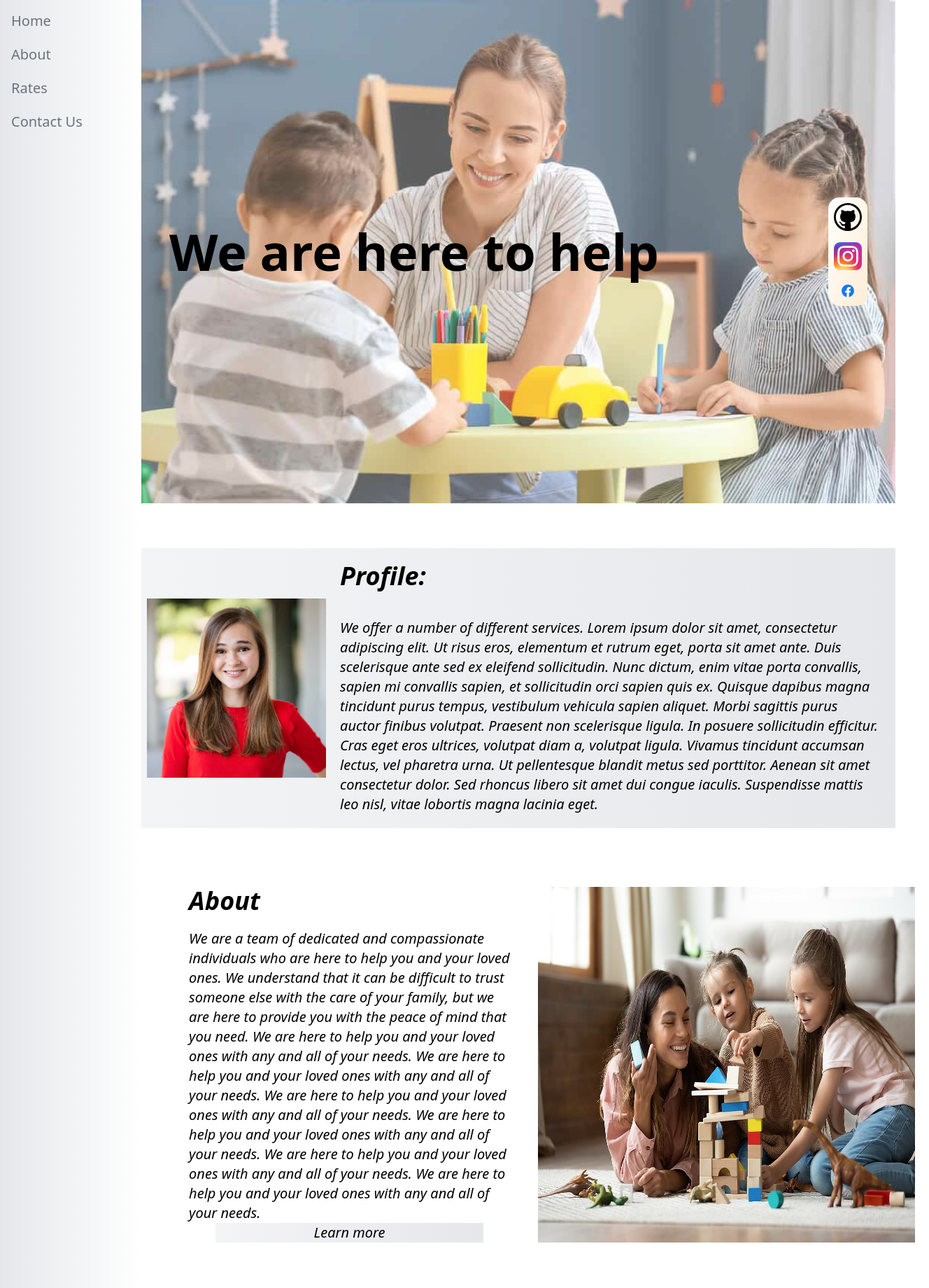
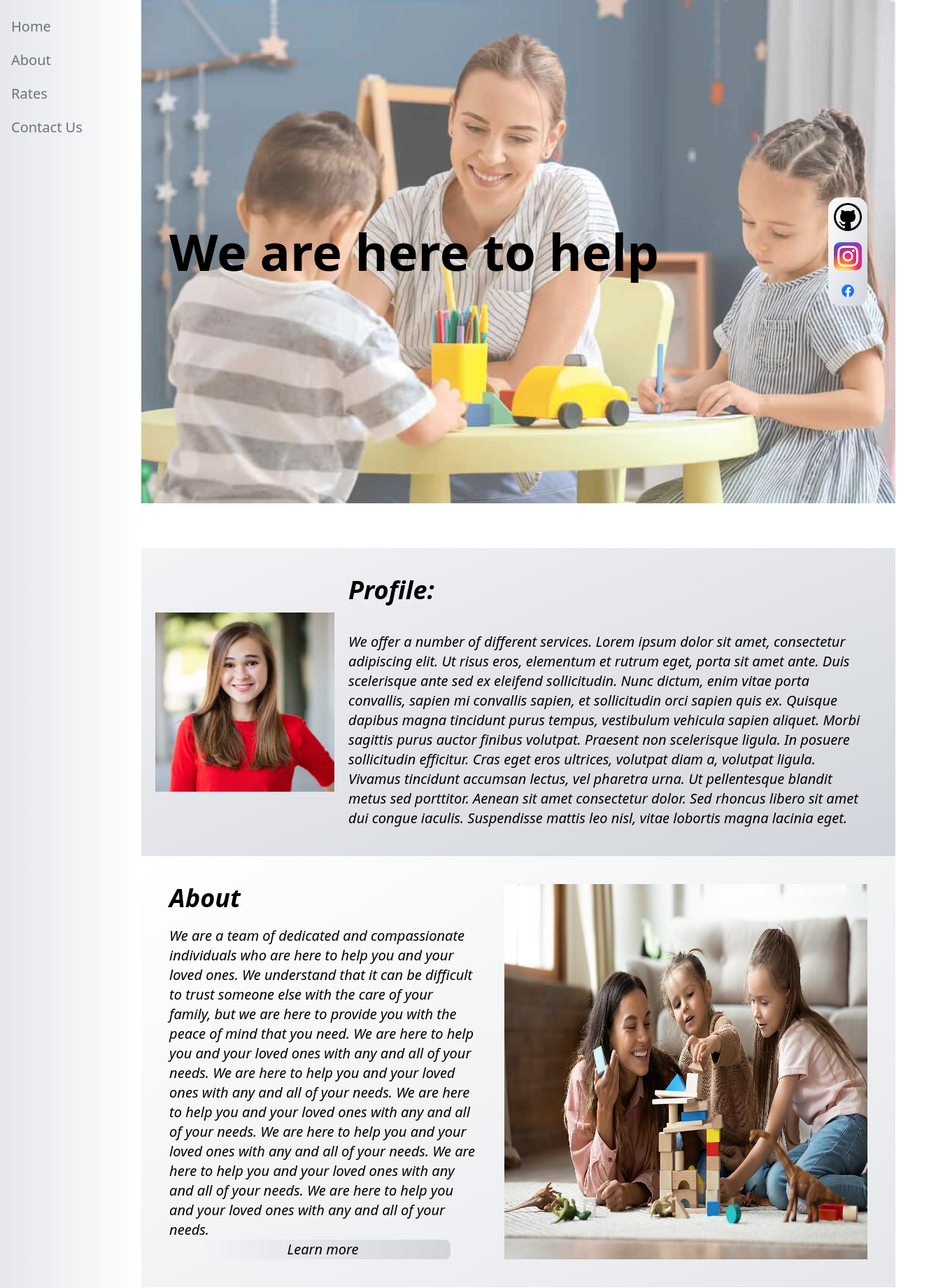
Before and after one commit to andrew03meyer/rachael-nannying-wesbite, a React (Create React App) app: page / in a window 1280 px wide. Shown: the top 1840 px of the page at 70% size, 1328 px wide, since content can reach past the window. Built offline with nearby package versions, Linux system fonts and the light colour scheme.

Commit message:
chore: aesthetics, 3 bars

```diff
--- a/src/App.js
+++ b/src/App.js
@@ -12,7 +12,7 @@ function App() {
   return (
     <div className="flex flex-col text-roboto">
         <BrowserRouter>
-        <div className="flex App bg-white">
+        <div className="flex bg-white">
           <Sidebar />
 
           <Routes>
@@ -22,7 +22,7 @@ function App() {
             <Route path="/contact" element={<Contact />} />
             <Route path="/sent" element={<Sent />} />
           </Routes>
-      </div>
+        </div>
         <Banner className="items-end" />
       </BrowserRouter>
     </div>
--- a/src/Banner/Banner.js
+++ b/src/Banner/Banner.js
@@ -2,7 +2,7 @@ function Banner(){
     return (
         <>
         {/* <div className="h-20 w-full bg-gradient-to-b from-orange-200 via-orange-300 to-orange-300"></div> */}
-        <div className="flex justify-center h-20 w-full bg-gradient-to-b from-white via-orange-100 to-orange-100 font-roboto text-md italic items-center p-2 text-white">
+        <div className="flex justify-center h-20 w-full bg-gradient-to-b from-white via-gray-200 to-gray-200 font-roboto text-md italic items-center p-2 text-white">
         {/* bg-gradient-to-bl from-orange-300 via-orange-200 to-orange-300 */}
             <table className="w-5/6 h-5/6 text-center text-gray-400 text-sm">
                 <tbody>
--- a/src/Homepage/Homepage.js
+++ b/src/Homepage/Homepage.js
@@ -30,17 +30,17 @@ function Homepage() {
         <div className="absolute m-10">
           <h2 className="text-7xl text-black font-bold">{captions[index]}</h2>
         </div>
-        <div className="absolute w-14 flex flex-col justify-center items-center right-0 float-end m-10 rounded-2xl bg-gradient-to-br from-white to-orange-100">
+        <div className="absolute w-14 flex flex-col justify-center items-center right-0 float-end m-10 rounded-2xl bg-gradient-to-br from-white to-gray-300">
           <img src={GithubLogo} alt="Github" className="w-10 h-10 m-2 hover:w-12 hover:h-12 transition-all duration-500" />
           <img src={InstagramLogo} alt="Instagram" className="w-10 h-10 m-2 hover:w-12 hover:h-12 transition-all duration-500" />
           <img src={FacebookLogo} alt="Facebook" className="w-10 h-10 m-2 hover:w-12 hover:h-12 transition-all duration-500" />
         </div>
       </div>
 
-      <div className="w-full bg-gradient-to-r from-gray-100 to-gray-200 italic mb-16">
+      <div className="w-full bg-gradient-to-br from-gray-100 to-gray-300 italic p-5">
       {/* <div class="bg-blue-500 sm:bg-red-500">This background color is blue on small screens and red on larger screens.</div> */}
         <div className="flex flex-col items-center w-full h-auto sm:flex-row">
-          <img src={ProfilePic} alt="Profile" className="w-full m-0 sm:h-20vw sm:ml-2" />
+          <img src={ProfilePic} alt="Profile" className="w-full m-0 sm:h-20vw" />
           <div className="flex flex-col">
             <h1 className="text-4xl p-5 w-full font-bold text-black ">Profile:</h1>
             <p className="text-xl w-full m-0 p-5">We offer a number of different services. Lorem ipsum dolor sit amet, consectetur adipiscing elit. Ut risus eros, elementum et rutrum eget, porta sit amet ante. Duis scelerisque ante sed ex eleifend sollicitudin. Nunc dictum, enim vitae porta convallis, sapien mi convallis sapien, et sollicitudin orci sapien quis ex. Quisque dapibus magna tincidunt purus tempus, vestibulum vehicula sapien aliquet. Morbi sagittis purus auctor finibus volutpat. Praesent non scelerisque ligula. In posuere sollicitudin efficitur. Cras eget eros ultrices, volutpat diam a, volutpat ligula. Vivamus tincidunt accumsan lectus, vel pharetra urna. Ut pellentesque blandit metus sed porttitor. Aenean sit amet consectetur dolor. Sed rhoncus libero sit amet dui congue iaculis. Suspendisse mattis leo nisl, vitae lobortis magna lacinia eget.</p>
@@ -48,11 +48,11 @@ function Homepage() {
         </div>
       </div>
 
-      <div className="flex w-full bg-gradient-to-br  italic sm:ml-12 h-auto">
+      <div className="flex w-full bg-gradient-to-br from-white to-gray-200 italic p-5 h-auto">
         <div className="flex flex-col items-center w-1/2 h-auto m-5">
           <h1 className="text-4xl w-full font-bold text-black pb-5">About</h1>
           <p className="text-xl w-full m-auto">We are a team of dedicated and compassionate individuals who are here to help you and your loved ones. We understand that it can be difficult to trust someone else with the care of your family, but we are here to provide you with the peace of mind that you need. We are here to help you and your loved ones with any and all of your needs. We are here to help you and your loved ones with any and all of your needs. We are here to help you and your loved ones with any and all of your needs. We are here to help you and your loved ones with any and all of your needs. We are here to help you and your loved ones with any and all of your needs. We are here to help you and your loved ones with any and all of your needs.</p>
-          <a href="/about" className="text-xl bg-gradient-to-r from-gray-100 to-gray-200 text-center bold w-5/6 hover:w-full hover:text-2xl transition-all duration-700">Learn more</a>
+          <a href="/about" className="text-xl bg-gradient-to-r from-gray-100 to-gray-300 text-center rounded-lg bold w-5/6 hover:w-full hover:text-2xl transition-all duration-700">Learn more</a>
         </div>
         <img src={NannyPic} alt="nanny" className="h-auto w-1/2 m-5"></img>
       </div>
--- a/src/Sidebar/Sidebar.js
+++ b/src/Sidebar/Sidebar.js
@@ -3,39 +3,37 @@ import { Link } from "react-router-dom";
 function Sidebar(){
     return(
     <>
-    <ul className ="group space-y-1 w-20 hover:w-60 transition-all duration-700 text-roboto bg-gradient-to-r from-gray-200 to-white">
-        <li className="group h-32 block w-full">
-            <div className="h-32 block w-full">
-                <div className="transition-all duration-1000 block w-5 overflow-y-clip h-0.5 group-hover:w-7 bg-black m-2"></div>
-                <div className="transition-all duration-1000 block w-5 overflow-y-clip h-0.5 group-hover:w-3 bg-black m-2"></div>
-                <div className="transition-all duration-1000 block w-5 overflow-y-clip h-0.5 group-hover:w-7 bg-black m-2"></div>
-            </div>
-        </li>
+    <div className ="group space-y-1 w-20 hover:w-60 transition-all duration-700 text-roboto bg-gradient-to-r from-gray-200 to-white">
+        <div className="group">
+            <div className="transition-all duration-1000 block w-5 truncate group-hover:w-7 h-0.5 m-1 bg-black text-sm"></div>
+            <div className="transition-all duration-1000 block w-5 truncate group-hover:w-5 h-0.5 m-1 bg-black text-sm"></div>
+            <div className="transition-all duration-1000 block w-5 truncate group-hover:w-7 h-0.5 m-1 bg-black text-sm"></div>
+        </div>
 
-        <li>
-            <Link to="/" className="group-hover:block hidden truncate rounded-lg px-4 py-2 text-xl hover:text-2xl transition-all duration-800 font-medium text-gray-500 bg-grey-100 hover:bg-orange-100 hover:text-gray-700">
+        <div>
+            <Link to="/" className="group-hover:block hidden truncate rounded-lg px-4 py-2 text-xl hover:text-2xl transition-all duration-800 font-medium text-gray-500 bg-grey-100 hover:bg-gray-200 hover:text-gray-700">
             Home
             </Link>
-        </li>
+        </div>
 
-        <li>
-            <Link to="/about" className="group-hover:block hidden truncate rounded-lg px-4 py-2 text-xl hover:text-2xl transition-all duration-800 font-medium text-gray-500 hover:bg-orange-100 hover:text-gray-700">
+        <div>
+            <Link to="/about" className="group-hover:block hidden truncate rounded-lg px-4 py-2 text-xl hover:text-2xl transition-all duration-800 font-medium text-gray-500 hover:bg-gray-200 hover:text-gray-700">
             About
             </Link>
-        </li>
+        </div>
 
-        <li>
-            <Link to="/rates" className="group-hover:block hidden truncate rounded-lg px-4 py-2 text-xl hover:text-2xl transition-all duration-800 font-medium text-gray-500 hover:bg-orange-100 hover:text-gray-700">
+        <div>
+            <Link to="/rates" className="group-hover:block hidden truncate rounded-lg px-4 py-2 text-xl hover:text-2xl transition-all duration-800 font-medium text-gray-500 hover:bg-gray-200 hover:text-gray-700">
             Rates
             </Link>
-        </li>
+        </div>
 
-        <li>
-            <Link to="/contact" className="group-hover:block hidden truncate rounded-lg px-4 py-2 text-xl hover:text-2xl transition-all duration-800 font-medium text-gray-500 hover:bg-orange-100 hover:text-gray-700">
+        <div>
+            <Link to="/contact" className="group-hover:block hidden truncate rounded-lg px-4 py-2 text-xl hover:text-2xl transition-all duration-800 font-medium text-gray-500 hover:bg-gray-200 hover:text-gray-700">
             Contact Us
             </Link>
-        </li>
-    </ul>
+        </div>
+    </div>
     </>
     );
 }
```
